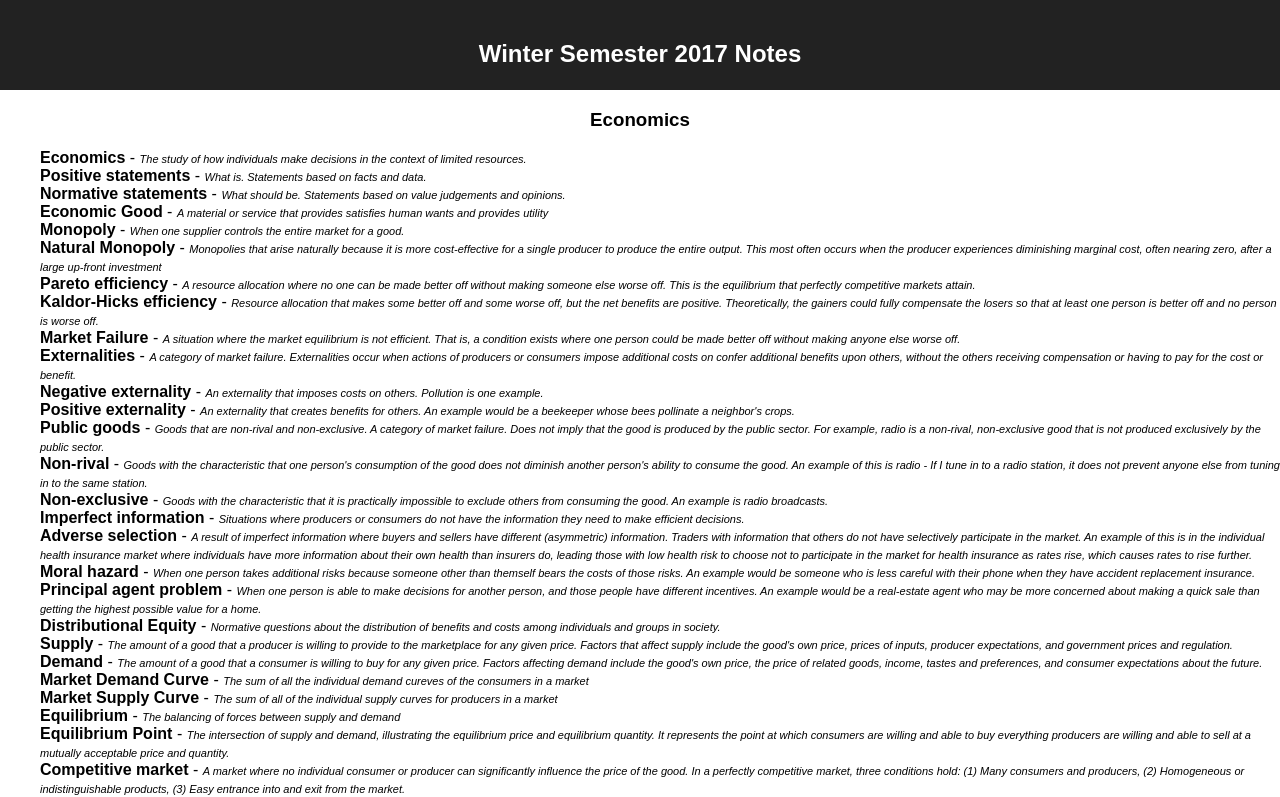
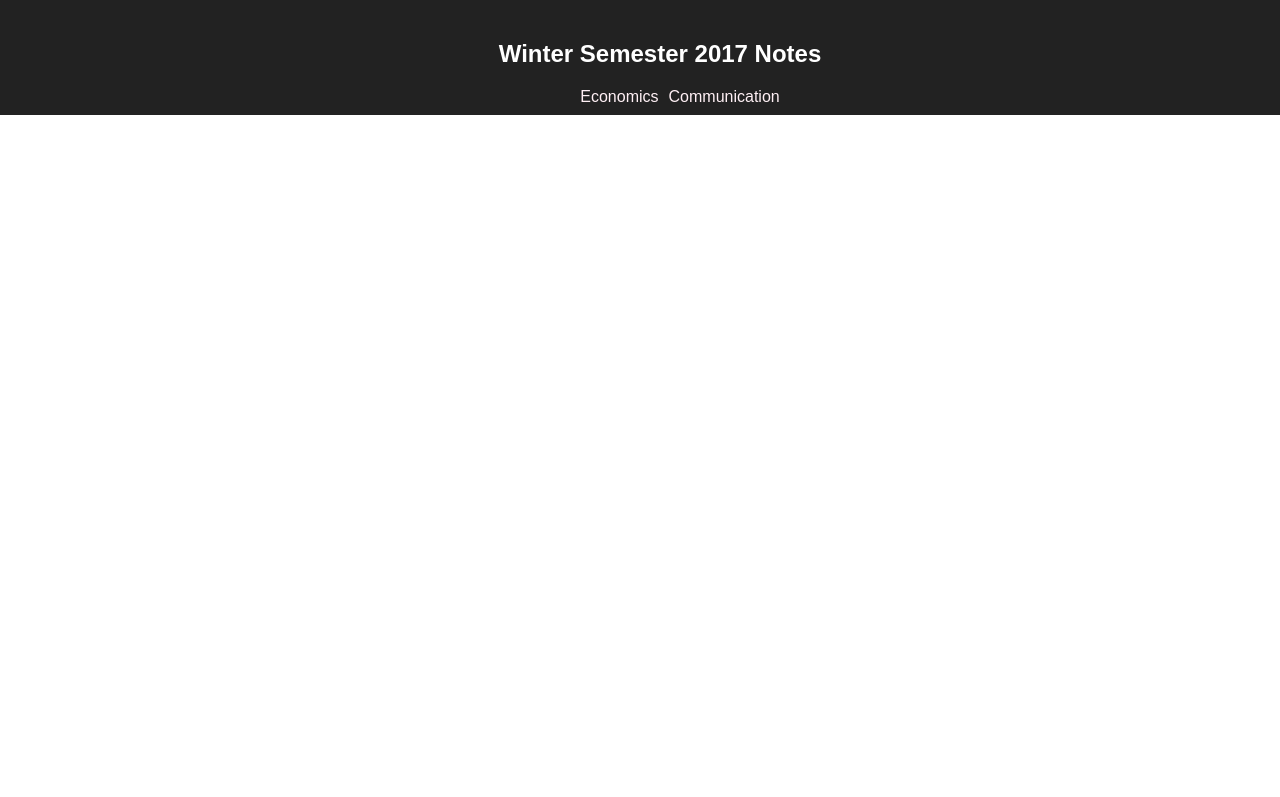
Before and after one commit to srdone/MPA612, a React (Create React App) app: page / in a window 1280 px wide. Shown: the top 797 px of the page. Built offline with nearby package versions, Linux system fonts and the light colour scheme.

Commit message:
Add routing

```diff
--- a/package.json
+++ b/package.json
@@ -9,7 +9,8 @@
   },
   "dependencies": {
     "react": "^15.4.2",
-    "react-dom": "^15.4.2"
+    "react-dom": "^15.4.2",
+    "react-router": "^3.0.2"
   },
   "scripts": {
     "start": "react-scripts start",
--- a/src/App.css
+++ b/src/App.css
@@ -4,13 +4,21 @@
 
 .App-header {
   background-color: #222;
-  height: 50px;
+  height: 75px;
   padding: 20px;
   color: white;
+  position: fixed;
+  top: 0;
+  left: 0;
+  width: 100%;
 }
 
 .App-intro {
   font-size: large;
+}
+
+.App-content {
+  margin-top: 80px;
 }
 
 .definitions, .examples {
@@ -36,3 +44,21 @@
 .video-container {
   display: block;
 }
+
+.main-nav ul {
+  list-style-type: none;
+}
+
+.main-nav li {
+  display: inline-block;
+  padding: 0 5px 0 5px;
+}
+
+.main-nav a {
+  text-decoration: none;
+  color: lavenderblush;
+}
+
+.main-nav a:hover {
+  color: lightsteelblue;
+}
--- a/src/App.js
+++ b/src/App.js
@@ -1,8 +1,7 @@
 import React, { Component } from 'react';
+import { Link } from 'react-router';
+
 import './App.css';
-
-import { econDefinitions, econVideos, grammarDefinitions } from './data';
-import { Repeat, Definition, YouTubeVideo } from './components';
 
 class App extends Component {
   render() {
@@ -10,18 +9,16 @@ class App extends Component {
       <div className="App">
         <div className="App-header">
           <h2>Winter Semester 2017 Notes</h2>
+          <nav className="main-nav">
+            <ul>
+              <li><Link to={'/economics'}>Economics</Link></li>
+              <li><Link to={'/communication'}>Communication</Link></li>
+            </ul>
+          </nav>
         </div>
-        <h3>Economics</h3>
-        <Repeat data={econDefinitions} parentClass="definitions">
-          <Definition/>
-        </Repeat>
-        <Repeat data={econVideos}>
-          <YouTubeVideo />
-        </Repeat>
-        <h3>Grammar and Good Writing</h3>
-        <Repeat data={grammarDefinitions} parentClass="definitions">
-          <Definition/>
-        </Repeat>
+        <div className="App-content">
+          {this.props.children}
+        </div>
       </div>
     );
   }
--- /dev/null
+++ b/src/containers/Communication.js
@@ -0,0 +1,14 @@
+import React from 'react';
+
+import { Repeat, Definition } from '../components';
+
+import { grammarDefinitions } from '../data';
+
+export const Communication = props => (
+  <div>
+    <h3>Grammar and Good Writing</h3>
+    <Repeat data={grammarDefinitions} parentClass="definitions">
+      <Definition/>
+    </Repeat>
+  </div>
+);
--- /dev/null
+++ b/src/containers/Economics.js
@@ -0,0 +1,17 @@
+import React from 'react';
+
+import { Repeat, Definition, YouTubeVideo } from '../components';
+
+import { econDefinitions, econVideos } from '../data';
+
+export const Economics = props => (
+  <div>
+    <h3>Economics</h3>
+    <Repeat data={econDefinitions} parentClass="definitions">
+      <Definition/>
+    </Repeat>
+    <Repeat data={econVideos}>
+      <YouTubeVideo />
+    </Repeat>
+  </div>
+);
--- /dev/null
+++ b/src/containers/index.js
@@ -0,0 +1,2 @@
+export * from './Communication.js';
+export * from './Economics.js';
--- a/src/index.js
+++ b/src/index.js
@@ -1,9 +1,18 @@
 import React from 'react';
 import ReactDOM from 'react-dom';
+
+import { Router, Route, browserHistory } from 'react-router';
+
 import App from './App';
+import { Communication, Economics } from './containers';
 import './index.css';
 
 ReactDOM.render(
-  <App />,
+  <Router history={browserHistory}>
+    <Route path="/" component={App}>
+      <Route path="economics" component={Economics}/>
+      <Route path="communication" component={Communication}/>
+    </Route>
+  </Router>,
   document.getElementById('root')
 );
```
